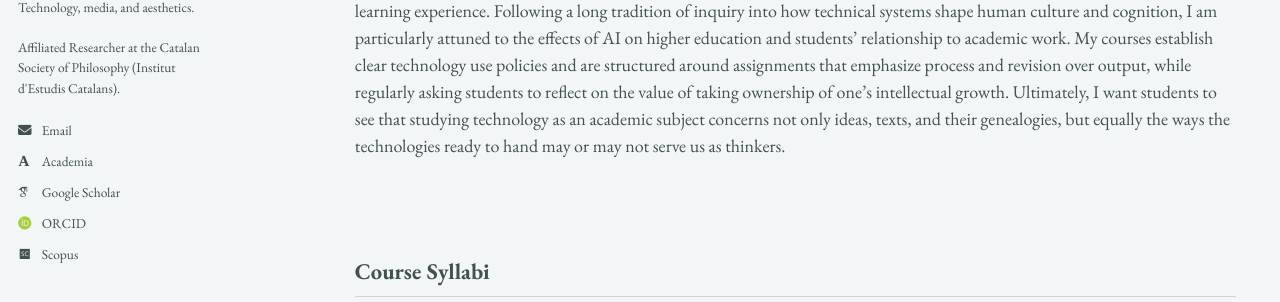
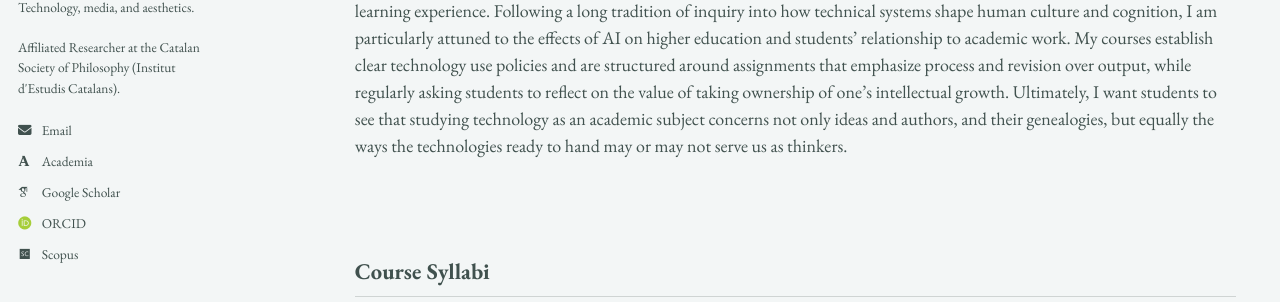
Before and after one commit to epujol90/epujol90.github.io, a Jekyll site: the page built from _pages/teaching.md, in a window 1280 px wide and 900 px high, scrolled down 813 px. Shown: the part 288-590 px from the top of the window. Built offline with Jekyll 4.4.1, drawn with Linux system fonts in a browser that asks for light colours; some web fonts are replaced; a script bundle is joined from its source files by our own code; library files that are not in the unit come from our copies; some of the changed text lies outside the part shown.

Commit message:
Update teaching.md

```diff
--- a/_pages/teaching.md
+++ b/_pages/teaching.md
@@ -21,7 +21,7 @@ Beyond traditional coursework, my teaching is deeply indebted to my writing cent
 ---
 
 ### Technology in the Classroom
-As a media and technology scholar, I&nbsp;take very seriously the media environments students inhabit and how technology enters the learning experience. Following a long tradition of inquiry into how technical systems shape human culture and cognition, I&nbsp;am particularly attuned to the effects of AI on higher education and students’ relationship to academic work. My courses establish clear technology use policies and are structured around assignments that emphasize process and revision over output, while regularly asking students to reflect on the value of taking ownership of one’s intellectual growth. Ultimately, I&nbsp;want students to see that studying technology as an academic subject concerns not only ideas, texts, and their genealogies, but equally the ways the technologies ready to hand may or may not serve us as thinkers.
+As a media and technology scholar, I&nbsp;take very seriously the media environments students inhabit and how technology enters the learning experience. Following a long tradition of inquiry into how technical systems shape human culture and cognition, I&nbsp;am particularly attuned to the effects of AI on higher education and students’ relationship to academic work. My courses establish clear technology use policies and are structured around assignments that emphasize process and revision over output, while regularly asking students to reflect on the value of taking ownership of one’s intellectual growth. Ultimately, I&nbsp;want students to see that studying technology as an academic subject concerns not only ideas and authors, and their genealogies, but equally the ways the technologies ready to hand may or may not serve us as thinkers.
 <br>
 <br>
 <br>
```
